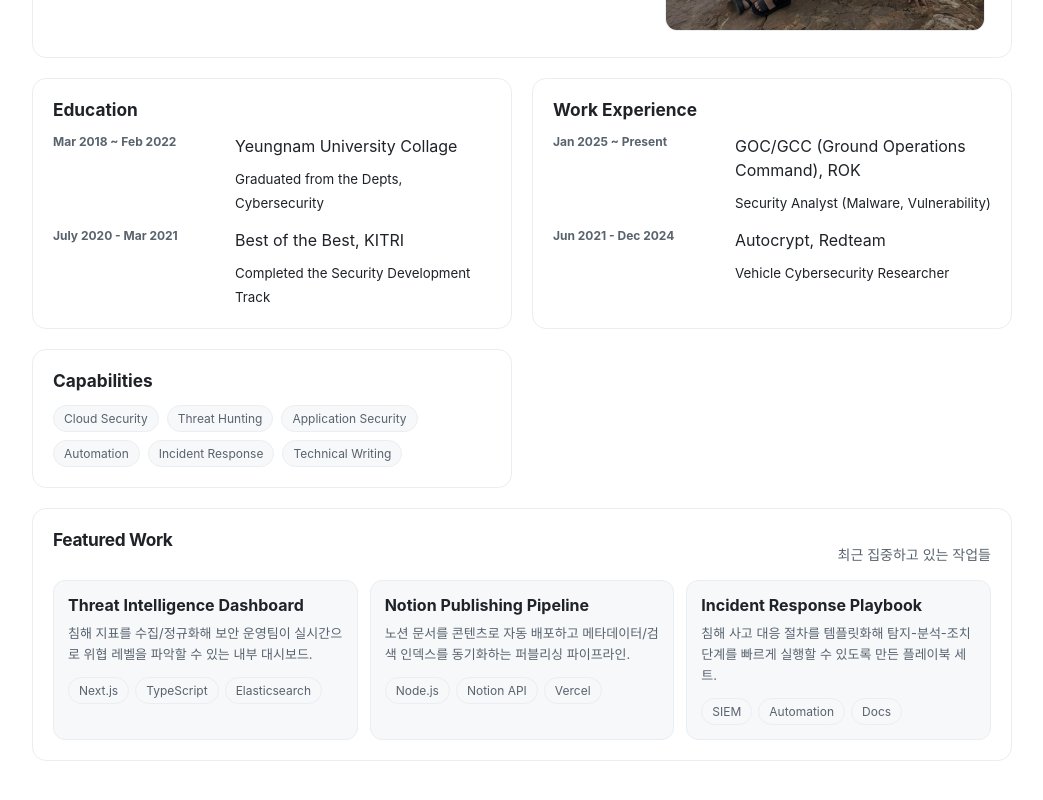
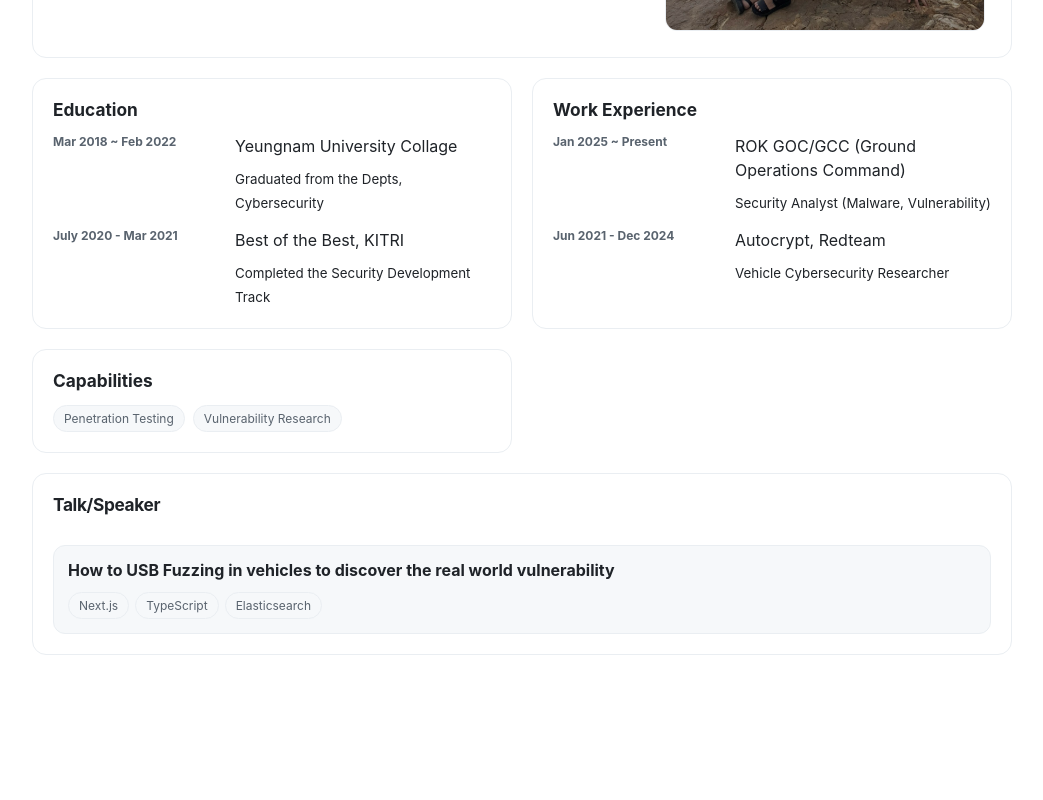
Before and after one commit to dhje0ng/blog, a Next.js app: page /about in a window 1280 px wide. Shown: the part 534-1334 px from the top of the page, without its empty margins (118-1161 px from the left). After the commit the page ends 1241 px from the top, so only its background shows below. Built offline with nearby package versions, Linux system fonts and the light colour scheme.

Commit message:
Update about/page.tsx

```diff
--- a/app/about/page.tsx
+++ b/app/about/page.tsx
@@ -5,23 +5,13 @@ import siteConfig from "@/site.config";
 
 const featuredProjects = [
   {
-    title: "Threat Intelligence Dashboard",
-    description: "침해 지표를 수집/정규화해 보안 운영팀이 실시간으로 위협 레벨을 파악할 수 있는 내부 대시보드.",
+    title: "How to USB Fuzzing in vehicles to discover the real world vulnerability",
+    description: "",
     stack: ["Next.js", "TypeScript", "Elasticsearch"]
   },
-  {
-    title: "Notion Publishing Pipeline",
-    description: "노션 문서를 콘텐츠로 자동 배포하고 메타데이터/검색 인덱스를 동기화하는 퍼블리싱 파이프라인.",
-    stack: ["Node.js", "Notion API", "Vercel"]
-  },
-  {
-    title: "Incident Response Playbook",
-    description: "침해 사고 대응 절차를 템플릿화해 탐지-분석-조치 단계를 빠르게 실행할 수 있도록 만든 플레이북 세트.",
-    stack: ["SIEM", "Automation", "Docs"]
-  }
 ];
 
-const capabilities = ["Cloud Security", "Threat Hunting", "Application Security", "Automation", "Incident Response", "Technical Writing"];
+const capabilities = ["Penetration Testing", "Vulnerability Research"];
 
 export default function AboutPage() {
   return (
@@ -80,7 +70,7 @@ export default function AboutPage() {
               <li>
                 <span>Jan 2025 ~ Present</span>
                 <div className="about-timeline-content">
-                  <p>GOC/GCC (Ground Operations Command), ROK</p>
+                  <p>ROK GOC/GCC (Ground Operations Command)</p>
                   <p><small>Security Analyst (Malware, Vulnerability)</small></p>
                 </div>
               </li>
@@ -106,8 +96,7 @@ export default function AboutPage() {
 
         <section className="about-panel">
           <div className="section-title-row">
-            <h2>Featured Work</h2>
-            <p>최근 집중하고 있는 작업들</p>
+            <h2>Talk/Speaker</h2>
           </div>
           <div className="about-project-grid">
             {featuredProjects.map((project) => (
```
